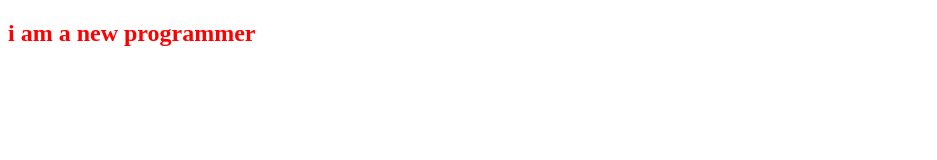
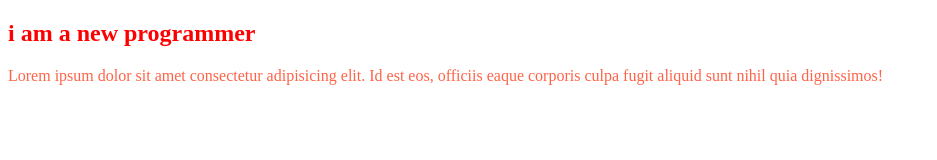
Before and after one commit to arriful500/kickstart-html-css, a plain HTML site: page index.html in a window 1280 px wide. Shown: the whole page, without its empty margins (0-937 px from the left). Drawn offline with Linux system fonts and the light colour scheme.

Commit message:
2nd commit

```diff
--- a/css/style.css
+++ b/css/style.css
@@ -1,3 +1,6 @@
 h2{
   color: red;
 }
+p{
+  color: tomato;
+}
--- a/index.html
+++ b/index.html
@@ -9,6 +9,6 @@
 </head>
 <body>
   <h2>i am a new programmer </h2>
-
+  <p>Lorem ipsum dolor sit amet consectetur adipisicing elit. Id est eos, officiis eaque corporis culpa fugit aliquid sunt nihil quia dignissimos!</p>
 </body>
 </html>
```
